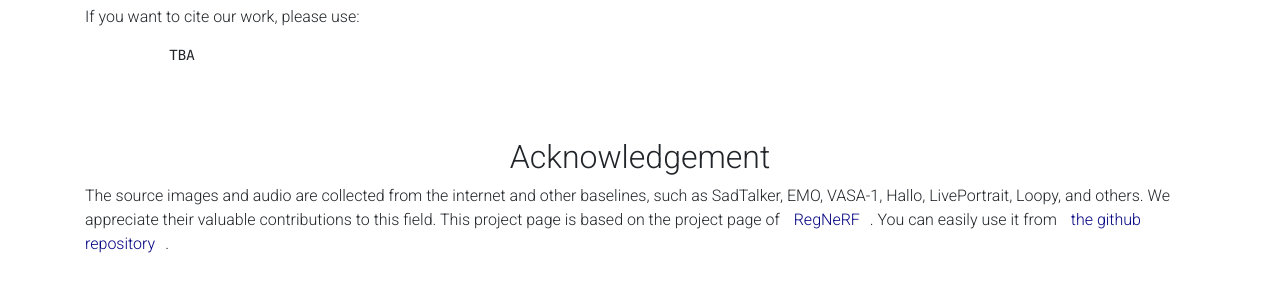
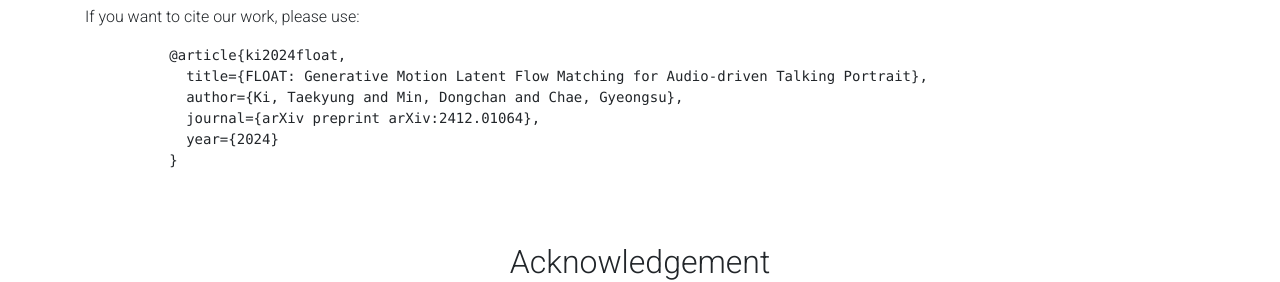
Before and after one commit to deepbrainai-research/float, a plain HTML site: page index.html in a window 1280 px wide. Shown: the part 9512-9794 px from the top of the page. Drawn offline with nearby package versions, Linux system fonts and the light colour scheme; some packages are replaced by stand-ins of ours.

Commit message:
add: cite

```diff
--- a/index.html
+++ b/index.html
@@ -488,13 +488,13 @@
           If you want to cite our work, please use:
         </p>
         <pre>
-          TBA
-          <!-- @InProceedings{Niemeyer2021Regnerf,
-          author    = {Michael Niemeyer and Jonathan T. Barron and Ben Mildenhall and Mehdi S. M. Sajjadi and Andreas Geiger and Noha Radwan},
-          title     = {RegNeRF: Regularizing Neural Radiance Fields for View Synthesis from Sparse Inputs},
-          booktitle = {Proc. IEEE Conf. on Computer Vision and Pattern Recognition (CVPR)},
-          year      = {2022},
-        } -->
+          @article{ki2024float,
+            title={FLOAT: Generative Motion Latent Flow Matching for Audio-driven Talking Portrait},
+            author={Ki, Taekyung and Min, Dongchan and Chae, Gyeongsu},
+            journal={arXiv preprint arXiv:2412.01064},
+            year={2024}
+          }
+
       </pre>
       </div>
 
```
